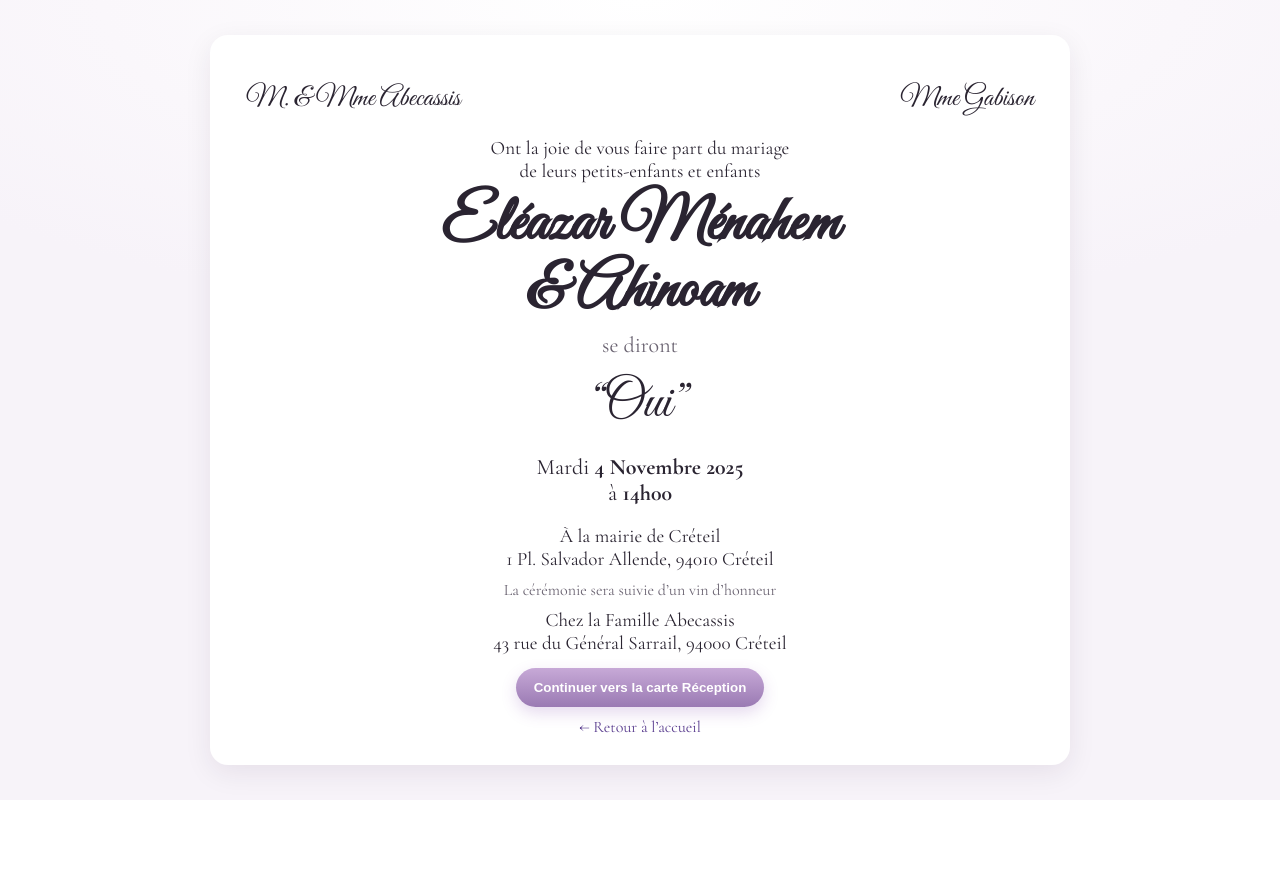
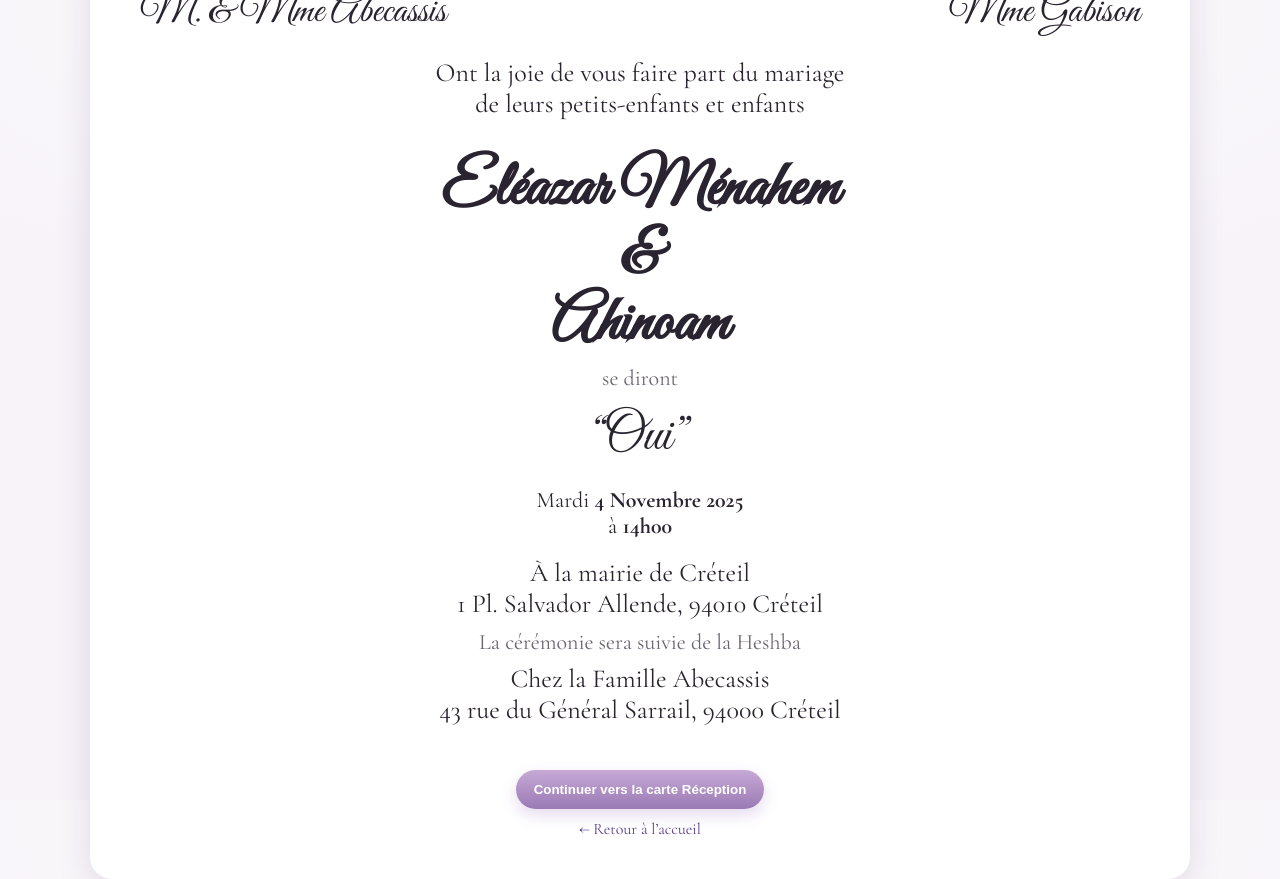
Before and after one commit to orelAbecassis/wedding_cartes, a website: page public/mairie.html in a window 1280 px wide. Before the commit the page ends 800 px from the top, so only its background shows below. Drawn offline with nearby package versions, Linux system fonts and the light colour scheme.

Commit message:
card of the mairie done

```diff
--- a/public/mairie.html
+++ b/public/mairie.html
@@ -18,10 +18,10 @@
     <div class="block">
       Ont la joie de vous faire part du mariage<br>
       de leurs petits-enfants et enfants
-    </div>
+    </div><br>
 
     <h1 class="names">
-      Eléazar Ménahem <br><span class="line-break">&amp; Ahinoam</span>
+      Eléazar Ménahem <br><span class="line-break">&amp; <br> Ahinoam</span>
     </h1>
 
     <p class="subline">se diront</p>
@@ -37,7 +37,7 @@
       1 Pl. Salvador Allende, 94010 Créteil
     </div>
 
-    <p class="small-note">La cérémonie sera suivie d’un vin d’honneur</p>
+    <p class="small-note">La cérémonie sera suivie de la Heshba</p>
 
     <div class="block" style="margin-top:8px">
       Chez la Famille Abecassis<br>
@@ -45,13 +45,13 @@
     </div>
 
 
-    <p class="block" style="margin-top:14px">
+    <p class="block" style="margin-top:14px"><br>
        <button class="primary" onclick="location.href='reception.html'">Continuer vers la carte Réception</button>
     </p>
 
 
 
-    <p class="small-note" style="text-align:center;margin-top:8px">
+    <p style="text-align:center;margin-top:8px">
       <a href="index.html">← Retour à l’accueil</a>
     </p>
   </div>
--- a/public/style.css
+++ b/public/style.css
@@ -8,6 +8,7 @@
   --ring:#A882B7;
   --surface:#fff;
   --bg:#f7f3f9;
+  --card-w: 1100px;
 }
 
 * { box-sizing: border-box; margin:0; padding:0; }
@@ -72,10 +73,9 @@ body {
   width: 100%;
   max-width: var(--card-w);
   background: var(--surface);
-  border-radius: 18px;
-  box-shadow: 0 8px 28px rgba(33,12,54,.08);
-  padding: 40px 36px 28px;
-  margin: auto;
+  border-radius: 22px; /* un peu plus arrondi */
+  box-shadow: 0 10px 36px rgba(33,12,54,.12);
+  padding: 60px 50px 40px; /* + de place autour du texte */
 }
 
 h1.names {
@@ -108,13 +108,13 @@ h1.names {
 
 .block {
   text-align: center;
-  font-size: 19px;
+  font-size: 26px;
   margin: 10px 0;
 }
 
 .small-note {
   text-align: center;
-  font-size: 16px;
+  font-size: 22px;
   color: var(--muted);
   margin-top: 6px;
 }
@@ -132,7 +132,7 @@ a {
 }
 .families .col {
   font-family: "Great Vibes", cursive;
-  font-size: 28px;
+  font-size: 40px;
 }
 .families .left { text-align: left }
 .families .right { text-align: right }
```
Also changed, not shown: public/img/rose.jpg (added).
